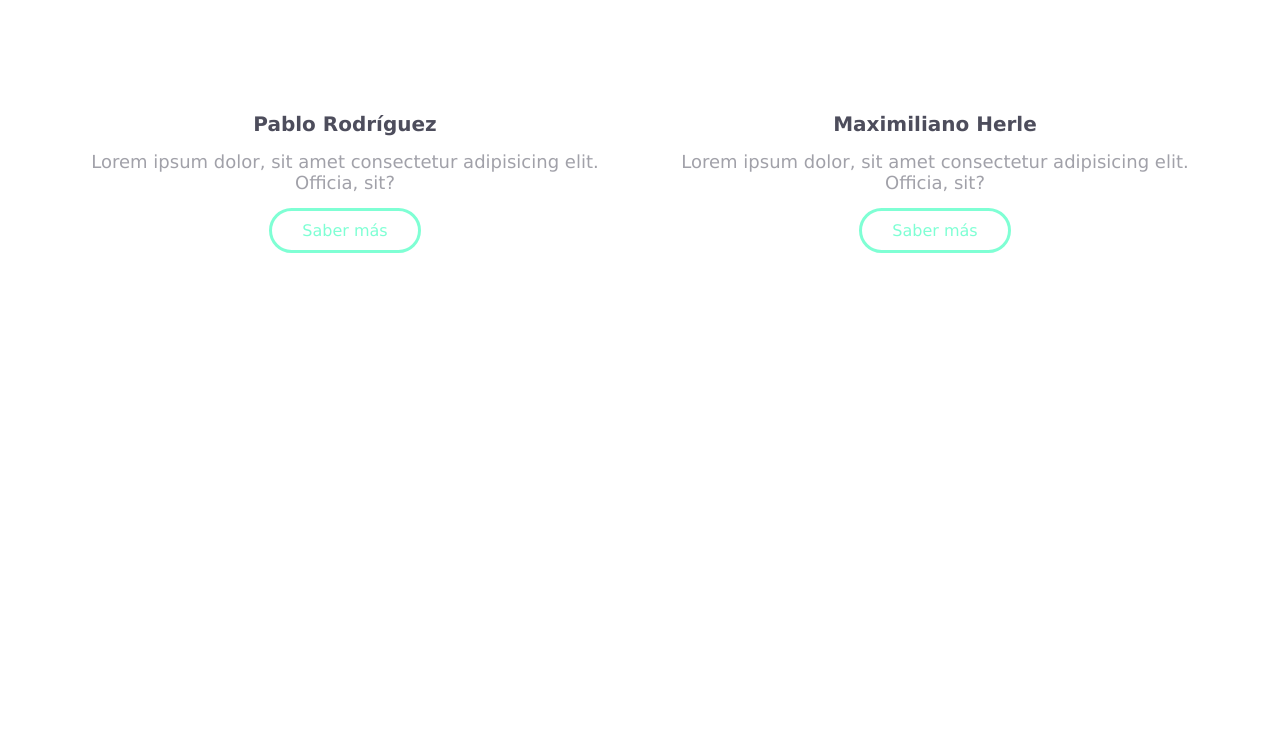
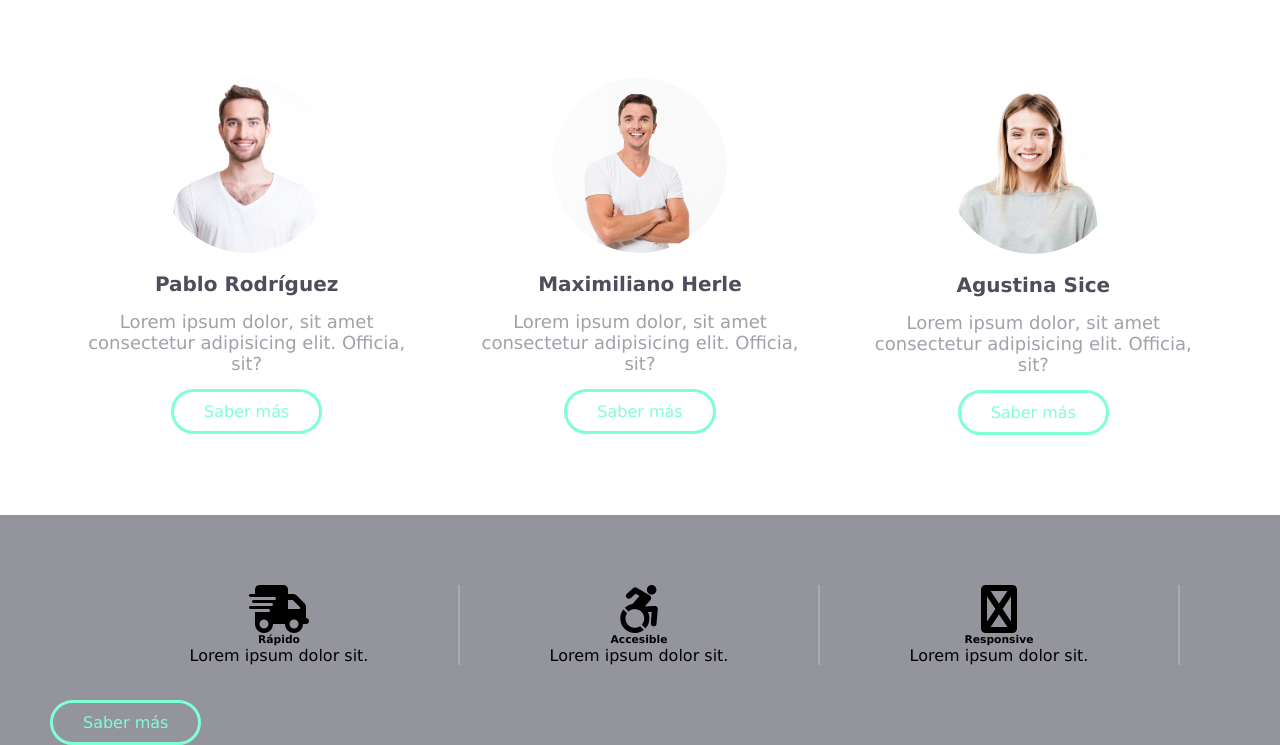
Before and after one commit to rominarg/corporate_website, a plain HTML site: page index.html in a window 1280 px wide. Shown: the part 432-1177 px from the top of the page. Before the commit the page ends 870 px from the top, so only its background shows below. Drawn offline with Linux system fonts and the light colour scheme.

Commit message:
section person photo

```diff
--- a/index.html
+++ b/index.html
@@ -32,17 +32,46 @@
     </section>
     <section id="personas">
         <div>
-            <img src="#" alt="">
+            <img src="./img/p1.png" alt="">
             <h4>Pablo Rodríguez</h4>
             <p>Lorem ipsum dolor, sit amet consectetur adipisicing elit. Officia, sit?</p>
         <a href="#" class="boton-saber-mas">Saber más</a>
         </div>
         <div>
-            <img src="#" alt="">
+            <img src="./img/p2.png" alt="">
             <h4>Maximiliano Herle</h4>
             <p>Lorem ipsum dolor, sit amet consectetur adipisicing elit. Officia, sit?</p>
         <a href="#" class="boton-saber-mas">Saber más</a>
         </div>
+        <div>
+            <img src="./img/p3.png" alt="">
+            <h4>Agustina Sice</h4>
+            <p>Lorem ipsum dolor, sit amet consectetur adipisicing elit. Officia, sit?</p>
+        <a href="#" class="boton-saber-mas">Saber más</a>
+        </div>
+    </section>
+
+    <section id="iconos">
+        <div id="contenido-iconos">
+            <div>
+                <i class="fas fa-shipping-fast fa-3x"></i>
+                <h6>Rápido</h6>
+                <p>Lorem ipsum dolor sit.</p>
+            </div>
+            <div>
+                <i class="fab fa-accessible-icon fa-3x"></i>
+                <h6>Accesible</h6>
+                <p>Lorem ipsum dolor sit.</p>
+            </div>
+            <div>
+                <i class="fab fa-mobile-alt fa-3x"></i>
+                <h6>Responsive</h6>
+                <p>Lorem ipsum dolor sit.</p>
+            </div>
+        </div>
+                    <div class="boton-iconos">
+                <a href="#" class="boton-saber-mas">Saber más</a>
+            </div>
     </section>
 </body>
 </html>
--- a/styles.css
+++ b/styles.css
@@ -136,6 +136,22 @@ left: 0;
     background: aquamarine;
     color:#fff
 }
+/*ICONOS*/
+#iconos{
+    padding: 0px 50px;
+    background: rgba(77,77,92,0.6);
+}
+#contenido-iconos{
+    padding: 50px 50px 0px 50px;
+    display: flex;
+    justify-content: space-between;
+    text-align: center;
+}
+#contenido-iconos div{
+    flex: 1;
+    margin: 20px 0px;
+    border-right: 2px solid rgba(255, 255, 255, 0.2);
+}
 /*RESPONSIVE*/
 @media (max-width: 768px) {
     /*HEADER*/
```
Also changed, not shown: img/p1.png (added), img/p2.png (added), img/p3.png (added).
